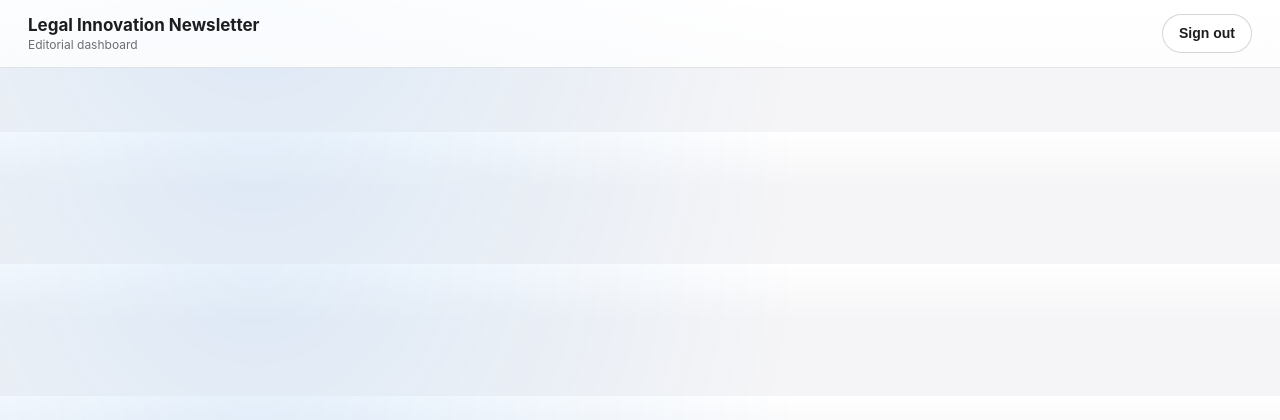
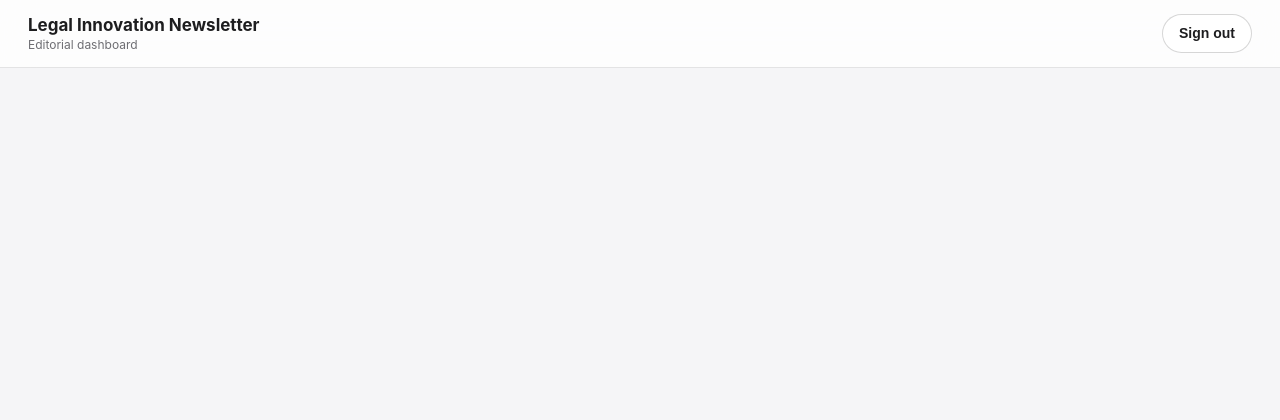
Before and after one commit to glen-byrne/legal-innovation-newsletter, a FastAPI app: template src/legal_innovator/dashboard/templates/base.html in a window 1280 px wide. Shown: the top 420 px of the page. Run offline with FastAPI, Linux system fonts and the light colour scheme; the template is opened without the code that fills it, so the values that code supplies are empty.

Commit message:
Remove dashboard background gradient

```diff
--- a/src/legal_innovator/dashboard/templates/base.html
+++ b/src/legal_innovator/dashboard/templates/base.html
@@ -24,9 +24,7 @@
 
       body {
         margin: 0;
-        background:
-          radial-gradient(circle at 20% -10%, rgba(0, 113, 227, 0.10), transparent 34rem),
-          linear-gradient(180deg, #ffffff 0%, var(--bg) 42%);
+        background: var(--bg);
         color: var(--text);
         font-family: -apple-system, BlinkMacSystemFont, "SF Pro Text", "Segoe UI", Roboto, Arial, sans-serif;
         letter-spacing: 0;
```
